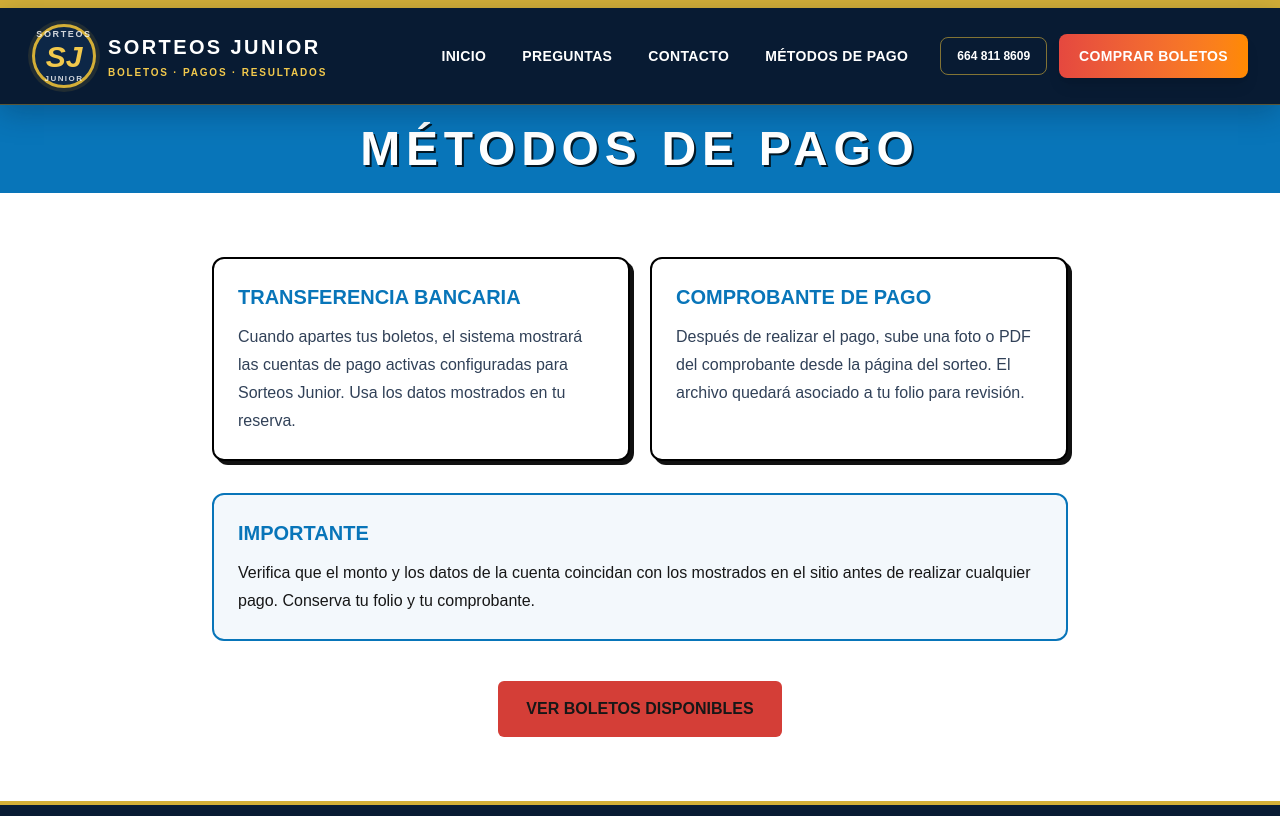
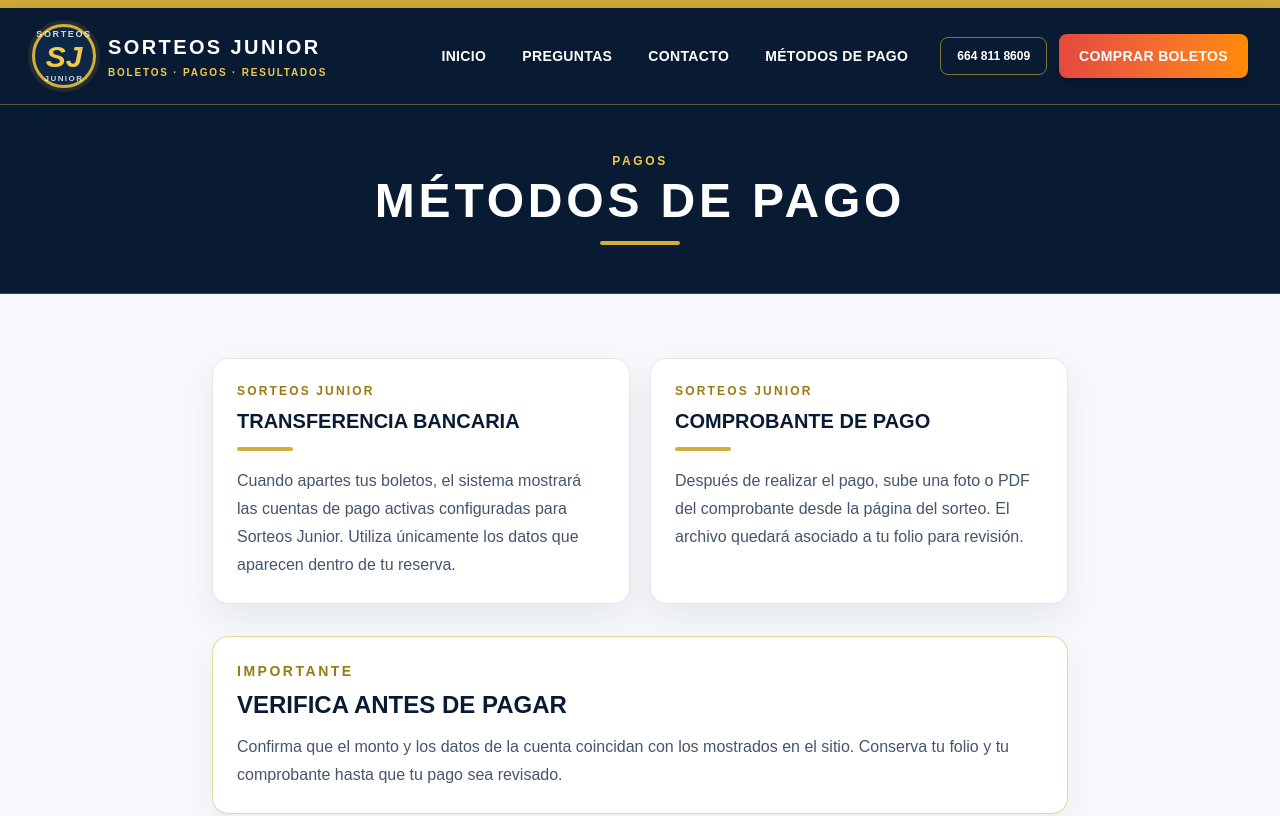
Before and after one commit to victornada2001-hash/Auto-Stereo-Codes---Car-Radio-Code-Service, a Next.js app in the folder raffles-app/: page /metodos-de-pago in a window 1280 px wide. Shown: the top 816 px of the page. Built offline with nearby package versions, Linux system fonts and the light colour scheme.

Commit message:
Actualizar métodos de pago con nueva identidad visual

```diff
--- a/raffles-app/app/metodos-de-pago/page.tsx
+++ b/raffles-app/app/metodos-de-pago/page.tsx
@@ -4,20 +4,25 @@ import { SiteFooter } from "../components/site";
 const phone = "6648118609";
 
 export default function PaymentMethodsPage() {
-  return <main className="min-h-screen bg-white text-[#171717]">
+  return <main className="min-h-screen bg-[#f6f8fb] text-[#111827]">
     <JuniorClassicHeader whatsapp={phone} />
-    <div className="bg-[#0875b9] px-5 py-5 text-center text-3xl font-black uppercase tracking-[.12em] text-white [text-shadow:2px_2px_0_rgba(0,0,0,.8)] md:text-5xl">Métodos de pago</div>
+    <section className="border-b border-[#d4af37]/30 bg-[#081b33] px-5 py-12 text-center text-white">
+      <div className="text-xs font-black uppercase tracking-[.22em] text-[#f2c94c]">Pagos</div>
+      <h1 className="mt-2 text-4xl font-black uppercase tracking-[.08em] md:text-5xl">Métodos de pago</h1>
+      <div className="mx-auto mt-4 h-1 w-20 rounded-full bg-[#d4af37]" />
+    </section>
     <section className="mx-auto max-w-4xl px-5 py-14 md:py-16">
       <div className="grid gap-5 md:grid-cols-2">
-        <InfoCard title="Transferencia bancaria" text="Cuando apartes tus boletos, el sistema mostrará las cuentas de pago activas configuradas para Sorteos Junior. Usa los datos mostrados en tu reserva." />
+        <InfoCard title="Transferencia bancaria" text="Cuando apartes tus boletos, el sistema mostrará las cuentas de pago activas configuradas para Sorteos Junior. Utiliza únicamente los datos que aparecen dentro de tu reserva." />
         <InfoCard title="Comprobante de pago" text="Después de realizar el pago, sube una foto o PDF del comprobante desde la página del sorteo. El archivo quedará asociado a tu folio para revisión." />
       </div>
-      <div className="mt-8 rounded-xl border-2 border-[#0875b9] bg-[#f3f8fc] p-6">
-        <h2 className="text-xl font-black uppercase text-[#0875b9]">Importante</h2>
-        <p className="mt-3 leading-7">Verifica que el monto y los datos de la cuenta coincidan con los mostrados en el sitio antes de realizar cualquier pago. Conserva tu folio y tu comprobante.</p>
+      <div className="mt-8 rounded-2xl border border-[#d4af37]/50 bg-white p-6 shadow-[0_12px_30px_rgba(8,27,51,.05)]">
+        <div className="text-sm font-black uppercase tracking-[.18em] text-[#9a7a12]">Importante</div>
+        <h2 className="mt-2 text-2xl font-black uppercase text-[#081b33]">Verifica antes de pagar</h2>
+        <p className="mt-3 leading-7 text-slate-600">Confirma que el monto y los datos de la cuenta coincidan con los mostrados en el sitio. Conserva tu folio y tu comprobante hasta que tu pago sea revisado.</p>
       </div>
       <div className="mt-10 text-center">
-        <a href="/sorteos" className="inline-block rounded-md bg-[#d43e37] px-7 py-4 font-black uppercase text-white">Ver boletos disponibles</a>
+        <a href="/sorteos" className="inline-block rounded-xl bg-gradient-to-r from-[#e5483f] to-[#ff8a00] px-7 py-4 font-black uppercase tracking-wide text-white shadow-lg">Ver boletos disponibles</a>
       </div>
     </section>
     <SiteFooter settings={{ whatsapp_number: phone }} />
@@ -25,5 +30,5 @@ export default function PaymentMethodsPage() {
 }
 
 function InfoCard({ title, text }: { title: string; text: string }) {
-  return <article className="rounded-xl border-2 border-black bg-white p-6 shadow-[4px_4px_0_#111]"><h2 className="text-xl font-black uppercase text-[#0875b9]">{title}</h2><p className="mt-3 leading-7 text-slate-700">{text}</p></article>;
+  return <article className="rounded-2xl border border-[#081b33]/10 bg-white p-6 shadow-[0_14px_34px_rgba(8,27,51,.07)]"><div className="text-xs font-black uppercase tracking-[.18em] text-[#9a7a12]">Sorteos Junior</div><h2 className="mt-2 text-xl font-black uppercase text-[#081b33]">{title}</h2><div className="mt-3 h-1 w-14 rounded-full bg-[#d4af37]"/><p className="mt-4 leading-7 text-slate-600">{text}</p></article>;
 }
```
